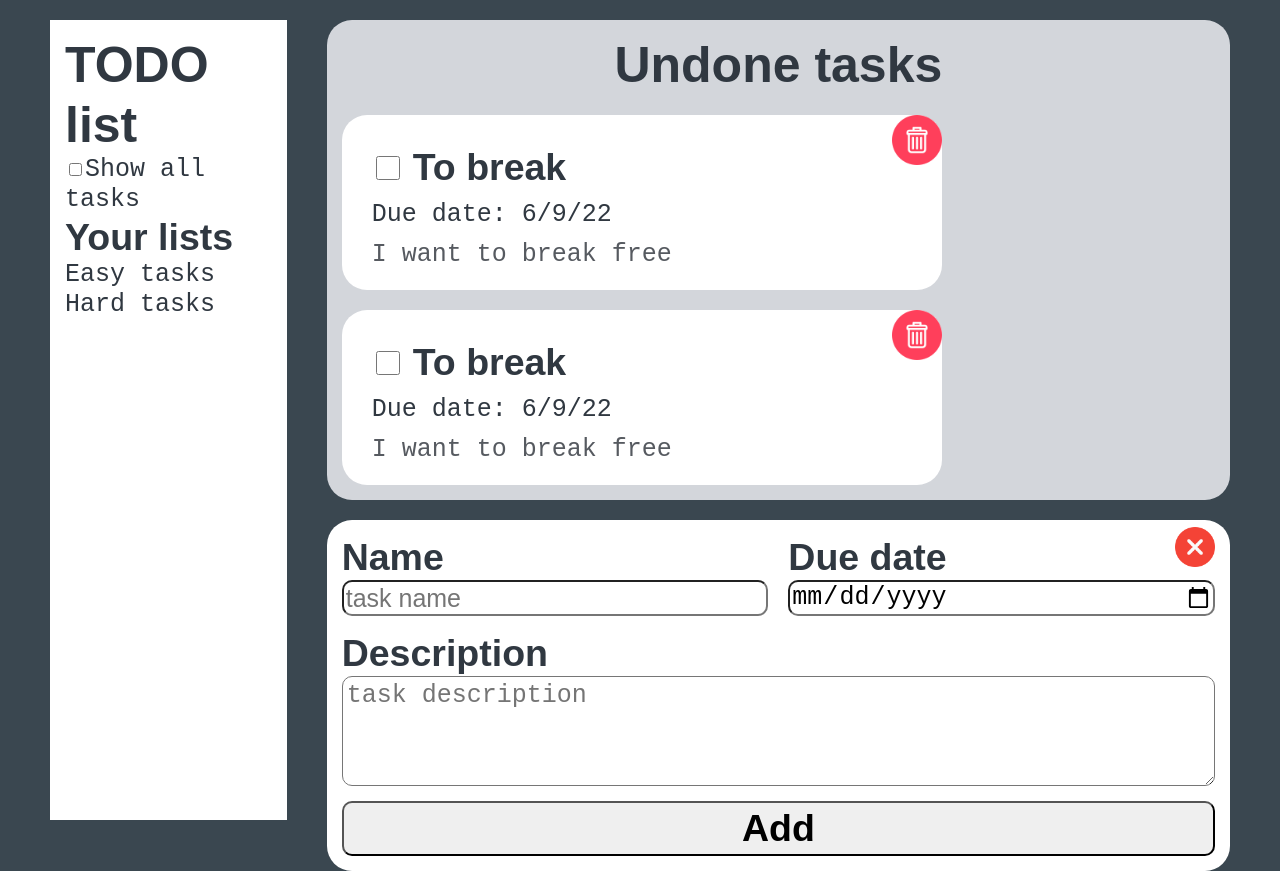
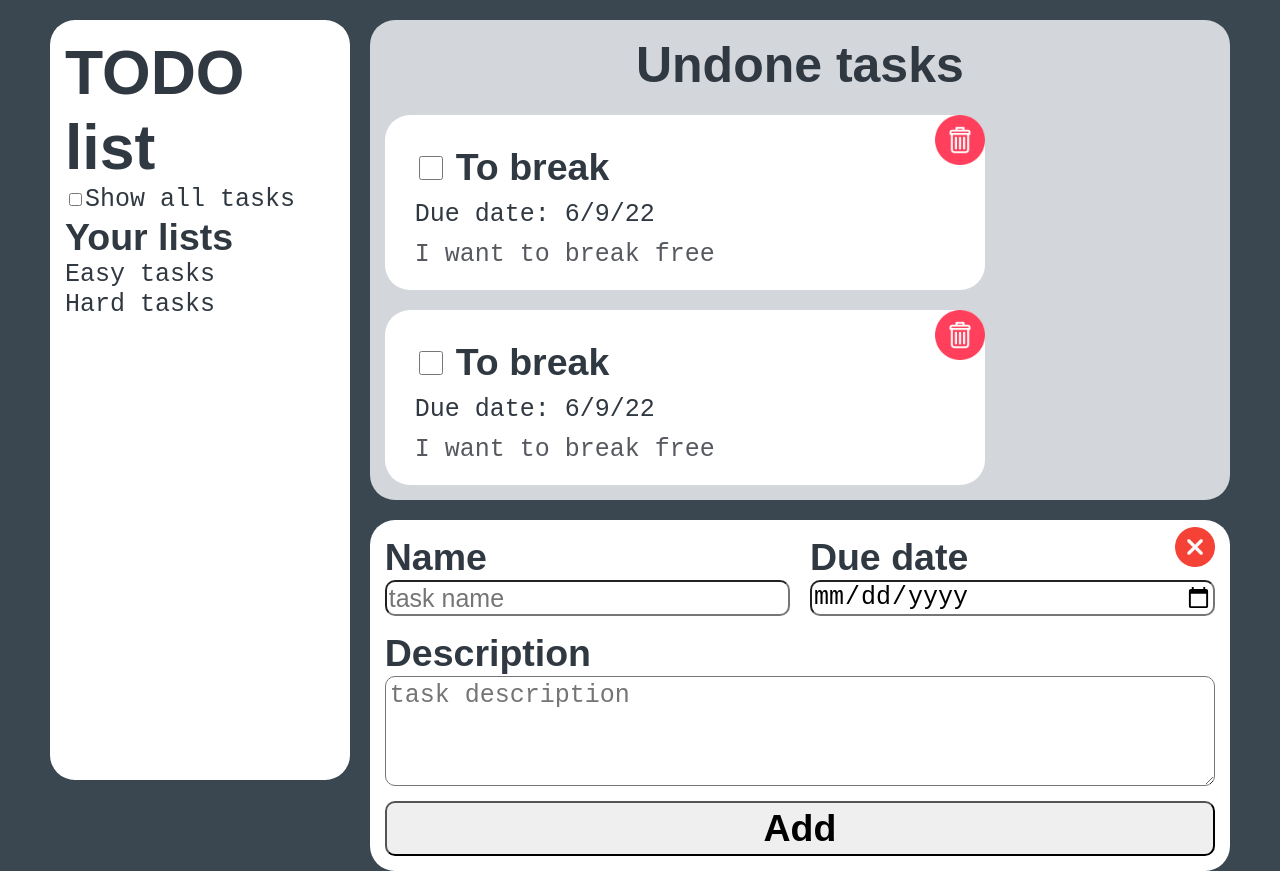
Before and after one commit to ArtemSmotritel/todolist-react, a React (Create React App) app: page / in a window 1280 px wide. Built offline with nearby package versions, Linux system fonts and the light colour scheme; a web font is replaced by a local one.

Commit message:
better, full-height sidebar

```diff
--- a/src/TodoListSidebar/Sidebar.css
+++ b/src/TodoListSidebar/Sidebar.css
@@ -1,14 +1,18 @@
 .sidebar {
-  width: 300px;
-  height: 100vh;
+  margin-right: 0;
+  width: 400px;
+  height: 100%;
   background-color: white;
+  border-radius: 25px;
   padding: 15px;
-  float: left;
   box-sizing: border-box;
 
   font-size: 25px;
   line-height: 30px;
-  margin-right: 20px;
+
+  display: flex;
+  flex-direction: column;
+  align-self: stretch;
 }
 
 .sidebar__main-header,
@@ -19,7 +23,7 @@
 }
 
 .sidebar__main-header {
-    font-size: 200%;
+  font-size: 250%;
 }
 
 .list-of-lists {
```
Lines whose indentation alone changed are shown as unchanged.
